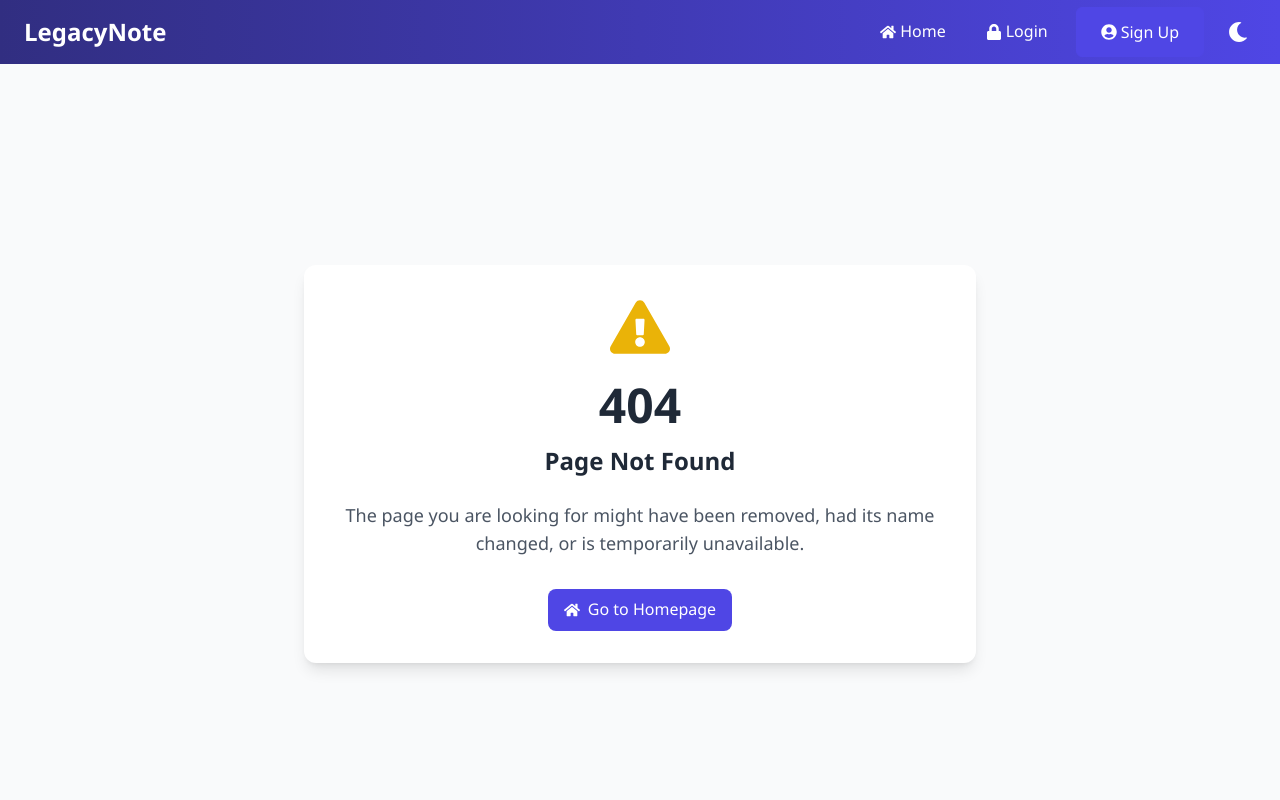
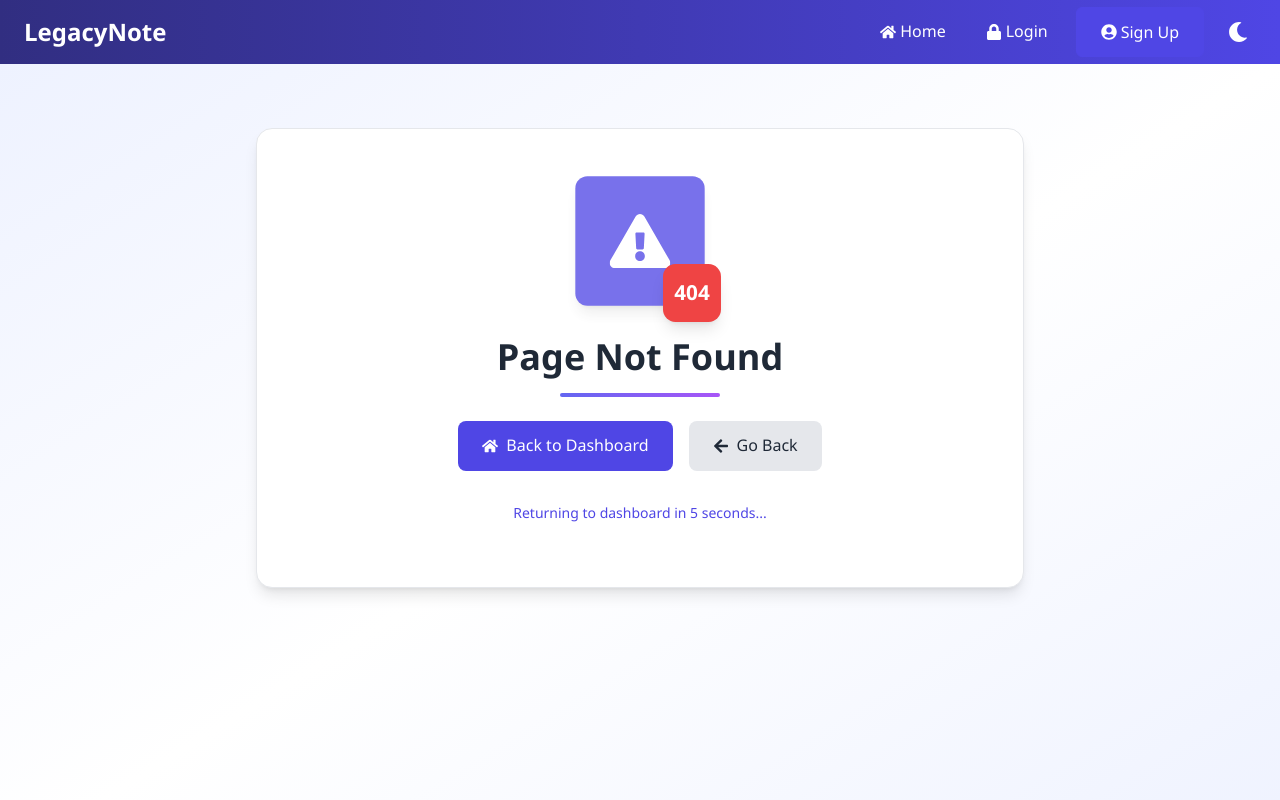
Before and after one commit to sujal-pawar/LegacyNote, a React (Vite) app in the folder client/: page /pricing in a window 1280 px wide. Shown: the top 800 px of the page. Built offline with nearby package versions, Linux system fonts and the light colour scheme; no server answers.

Commit message:
updated ui for PageNotFound

```diff
--- a/client/src/pages/NotFound.jsx
+++ b/client/src/pages/NotFound.jsx
@@ -1,23 +1,128 @@
+import { useState, useEffect } from 'react';
 import { Link } from 'react-router-dom';
-import { FaHome, FaExclamationTriangle } from 'react-icons/fa';
+import { FaHome, FaArrowLeft, FaExclamationTriangle } from 'react-icons/fa';
+import { motion } from 'framer-motion';
 
 const NotFound = () => {
+  const [timeLeft, setTimeLeft] = useState(10);
+
+  // Countdown timer effect
+  useEffect(() => {
+    if (timeLeft > 0) {
+      const timer = setTimeout(() => setTimeLeft(timeLeft - 1), 1000);
+      return () => clearTimeout(timer);
+    } else {
+      // Redirect to home page when countdown reaches zero
+      window.location.href = '/';
+    }
+  }, [timeLeft]);
+
+  // Animation variants
+  const containerVariants = {
+    hidden: { opacity: 0, y: 20 },
+    visible: {
+      opacity: 1,
+      y: 0,
+      transition: {
+        duration: 0.5,
+        ease: "easeOut"
+      }
+    }
+  };
+
+  const itemVariants = {
+    hidden: { y: 20, opacity: 0 },
+    visible: {
+      y: 0,
+      opacity: 1,
+      transition: { duration: 0.5 }
+    }
+  };
+
+  const pulseAnimation = {
+    scale: [1, 1.05, 1],
+    opacity: [0.7, 1, 0.7],
+    transition: {
+      duration: 2,
+      repeat: Infinity
+    }
+  };
+
   return (
-    <div className="min-h-screen flex items-center justify-center bg-gray-50 dark:bg-gray-900 transition-colors duration-200 py-16 px-4">
-      <div className="max-w-2xl mx-auto text-center bg-white dark:bg-gray-800 p-8 rounded-xl shadow-lg">
-        <FaExclamationTriangle className="text-6xl text-yellow-500 dark:text-yellow-400 mx-auto mb-6" />
-        <h1 className="text-5xl font-bold mb-4 text-gray-800 dark:text-gray-200">404</h1>
-        <h2 className="text-2xl font-bold mb-6 text-gray-800 dark:text-gray-200">Page Not Found</h2>
-        <p className="text-lg text-gray-600 dark:text-gray-400 mb-8">
-          The page you are looking for might have been removed, had its name changed,
-          or is temporarily unavailable.
-        </p>
-        <Link
-          to="/"
-          className="px-4 py-2 bg-indigo-600 text-white rounded-lg hover:bg-indigo-700 focus:ring-4 focus:ring-indigo-300 disabled:opacity-50 dark:bg-indigo-700 dark:hover:bg-indigo-600 transition-colors inline-flex items-center"
+    <div className="min-h-screen bg-gradient-to-br from-indigo-50 via-white to-indigo-50 dark:from-gray-900 dark:via-gray-800 dark:to-indigo-950 transition-colors duration-200">
+      <div className="container mx-auto py-16 px-6 max-sm:px-4">
+        <motion.div
+          variants={containerVariants}
+          initial="hidden"
+          animate="visible"
+          className="max-w-3xl mx-auto bg-white dark:bg-gray-800 rounded-2xl shadow-lg p-8 sm:p-12 border border-gray-200 dark:border-gray-700 text-center"
         >
-          <FaHome className="mr-2" /> Go to Homepage
-        </Link>
+          <motion.div
+            className="flex items-center justify-center mb-8"
+            variants={itemVariants}
+          >
+            <div className="relative">
+              <motion.div
+                className="w-32 h-32 bg-indigo-600 dark:bg-indigo-700 rounded-xl flex items-center justify-center shadow-lg"
+                animate={pulseAnimation}
+              >
+                <FaExclamationTriangle className="text-white text-6xl" />
+              </motion.div>
+              <motion.div
+                className="absolute -right-4 -bottom-4 w-14 h-14 bg-red-500 dark:bg-red-600 rounded-xl flex items-center justify-center shadow-lg"
+                animate={{
+                  scale: [1, 1.1, 1],
+                  transition: { duration: 1.5, repeat: Infinity }
+                }}
+              >
+                <span className="text-white text-xl font-bold">404</span>
+              </motion.div>
+            </div>
+          </motion.div>
+
+          <motion.h1
+            variants={itemVariants}
+            className="text-3xl md:text-4xl font-bold text-gray-800 dark:text-gray-100 mb-4"
+          >
+            Page Not Found
+          </motion.h1>
+
+          <motion.div
+            variants={itemVariants}
+            className="h-1 w-40 bg-gradient-to-r from-indigo-500 to-purple-500 rounded-full mx-auto mb-6"
+          />
+
+          <motion.div
+            variants={itemVariants}
+            className="flex flex-col sm:flex-row gap-4 justify-center"
+          >
+            <Link
+              to="/dashboard"
+              className="px-6 py-3 bg-indigo-600 text-white hover:text-white rounded-lg hover:bg-indigo-700 focus:ring-4 focus:ring-indigo-300 dark:bg-indigo-700 dark:hover:bg-indigo-600 transition-colors flex items-center justify-center"
+            >
+              <FaHome className="mr-2" /> Back to Dashboard
+            </Link>
+
+            <Link
+              to="#"
+              onClick={() => window.history.back()}
+              className="px-6 py-3 bg-gray-200 dark:bg-gray-700 text-gray-800 dark:text-gray-200 rounded-lg hover:bg-gray-300 dark:hover:bg-gray-600 transition-colors flex items-center justify-center"
+            >
+              <FaArrowLeft className="mr-2" /> Go Back
+            </Link>
+          </motion.div>
+
+          <motion.div
+            variants={itemVariants}
+            className="mt-8 text-sm text-indigo-600 dark:text-indigo-400"
+          >
+            {timeLeft > 0 ? (
+              <p>Returning to dashboard in {timeLeft} seconds...</p>
+            ) : (
+              <p className="animate-pulse">Redirecting...</p>
+            )}
+          </motion.div>
+        </motion.div>
       </div>
     </div>
   );
```
